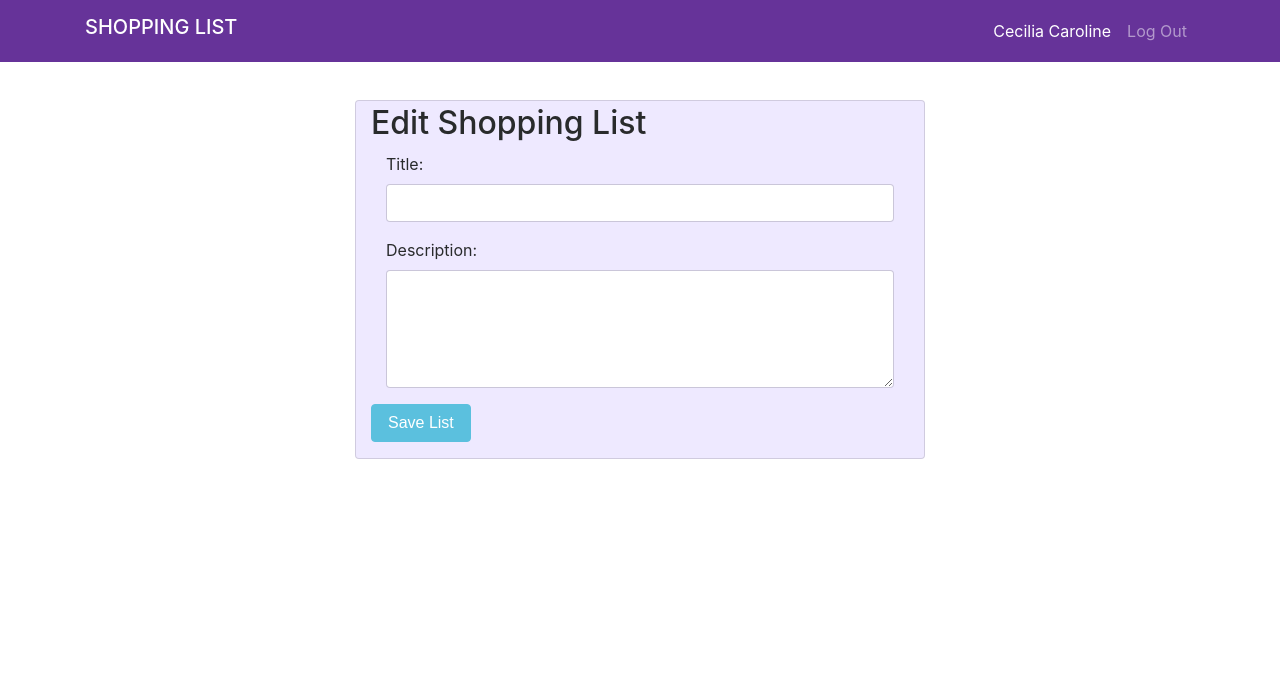
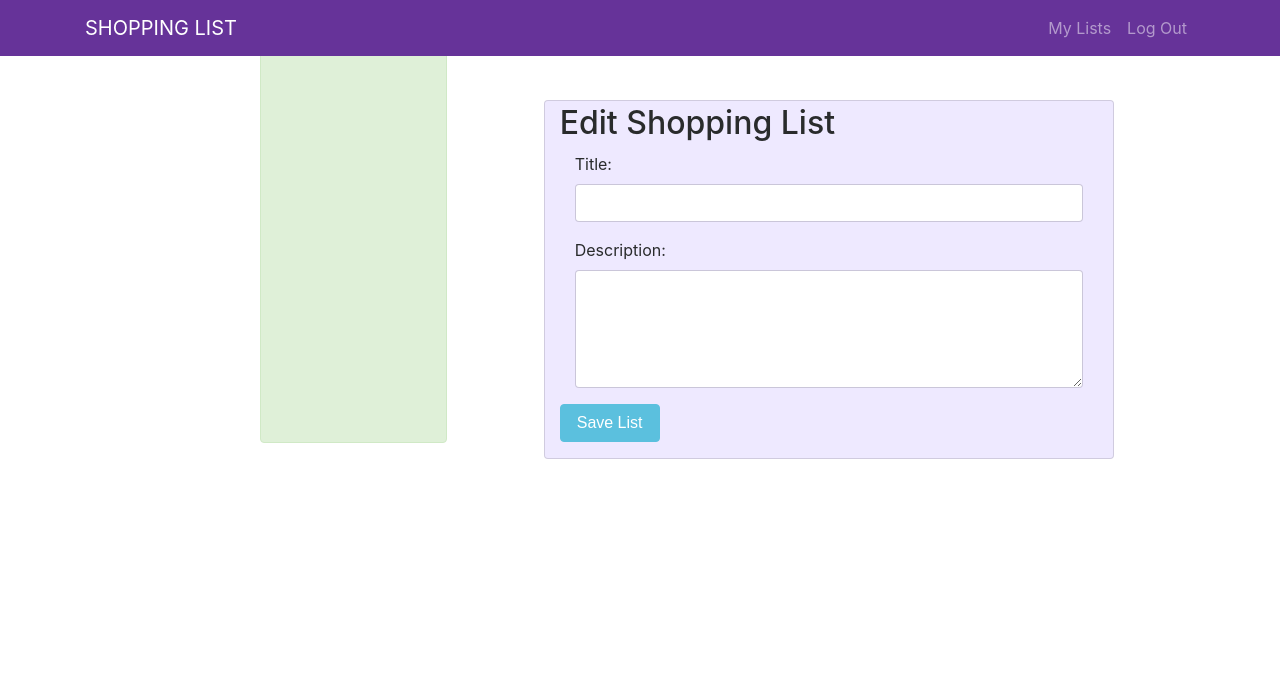
Before and after one commit to CeciliaCaroline/Shoppinglist, a Flask app: template app/templates/edit_list.html in a window 1280 px wide. Shown: the top 698 px of the page. Run offline with Flask 2, Linux system fonts and the light colour scheme; the template is opened without the code that fills it, so the values that code supplies are empty; one stand-in notice (Sample message) is shown; some libraries are stand-ins or nearby versions.

Commit message:
Added feature to edit list

```diff
--- a/app/templates/edit_list.html
+++ b/app/templates/edit_list.html
@@ -1,45 +1,60 @@
-<!DOCTYPE html>
-<html lang="en">
-<head>
-    <meta charset="UTF-8">
-    <link rel="stylesheet" href="../static/css/bootstrap.min.css">
-    <link rel="stylesheet" href="../static/css/styles.css">
-    <title>Edit List</title>
-</head>
-<body >
+{% extends "base.html" %}
+{% block title %}Edit List{% endblock %}
+{% block content %}
+    <body>
 
     <!-- header navigation bar -->
-<nav class="navbar navbar-inverse fixed-top bg-faded navbar-toggleable-sm " >
+    <nav class="navbar navbar-inverse fixed-top bg-faded navbar-toggleable-sm ">
         <div class="container">
-        <h1 class="navbar-brand m-o align-content-end mr-auto">SHOPPING LIST</h1>
+            <a href="{{ url_for('home') }}" class="navbar-brand m-o align-content-end mr-auto">
+                SHOPPING LIST
+            </a>
             <div class="navbar-nav ">
-            <a class="nav-item nav-link active" href="shopping_list.html">Cecilia Caroline</a>
-            <a class="nav-item nav-link" href="login.html">Log Out</a>
+                <a class="nav-item nav-link active" href="{{ url_for('home') }}">{{ user.username }}</a>
+                <a class="nav-item nav-link " href="{{ url_for('shopping_list') }}">My Lists</a>
+                <a class="nav-item nav-link" href="{{ url_for('logout') }}">Log Out</a>
             </div><!-- navbar-->
         </div><!-- container -->
-
-
     </nav>
+    <!--end fo navigation bar-->
 
     <!-- Editing a list -->
     <div class="container">
         <div class="row">
-     <div class="container new_list_background card col-6" >
+             <!--flash message-->
+                {% for message in get_flashed_messages() %}
+                    <div class="alert alert-success alert-dismissable offset-2">
+                        <a href="#" class="close" data-dismiss="alert" aria-label="close">×</a>
+                        {{ message }}
+                    </div><!--end of flash message-->
+                {% endfor %}
+
+                <!--error -->
+                {% if error %}
+                    <div class="d-flex justify-content-center alert alert-danger alert-dismissable offset-3 col-6">
+                        <a href="#" class="close" data-dismiss="alert" aria-label="close">×</a>
+                        <p class="error">{{ error }}</p>
+                    </div>
+                {% endif %}
+                <!--end of error-->
+
+            <div class="container new_list_background card col-6">
+                <form action="{{ url_for('edit_list', list_id = list.list_id) }}" method="post">
                 <h2 class="text-capitalize card-title mt-1">Edit Shopping List</h2>
                 <div class="row">
                     <div class="col">
                         <!-- List item content-->
                         <div class="form-group">
-                    <label class="control-label col-sm-2" for="item">Title:</label>
+                            <label class="control-label col-sm-2" for="title">Title:</label>
                             <div class="col">
-                        <input type="text" class="form-control" id="item" >
+                                <input type="text" class="form-control" id="title" name="title">
                             </div>
                         </div>
 
                         <div class="form-group">
                             <label class="control-label col-sm-2" for="description">Description:</label>
                             <div class="col">
-                        <textarea class="form-control" rows="5" id="description"></textarea>
+                                <textarea class="form-control" rows="5" id="description" name="description"></textarea>
                             </div>
                         </div>
                         <div class="form-group">
@@ -50,10 +65,11 @@
 
                     </div>
                 </div>
+                </form>
 
             </div>
             <!-- contents of footer navigation bar -->
-<footer class="navbar fixed-bottom navbar-inverse navbar-toggleable-sm " >
+            <footer class="navbar fixed-bottom navbar-inverse navbar-toggleable-sm ">
                 <div class="container">
                     <span class="navbar-text ml-auto">&copy; Shopping List Inc All rights reserved</span>
                 </div>
@@ -62,9 +78,5 @@
         </div>
     </div>
 
-<script src="../static/js/jquery.slim.min.js"></script>
-<script src="../static/js/bootstrap.min.js"></script>
-<script src="../static/js/scripts.js"></script>
     </body>
-
-</html>
+{% endblock %}
```
Lines whose indentation alone changed are shown as unchanged.
